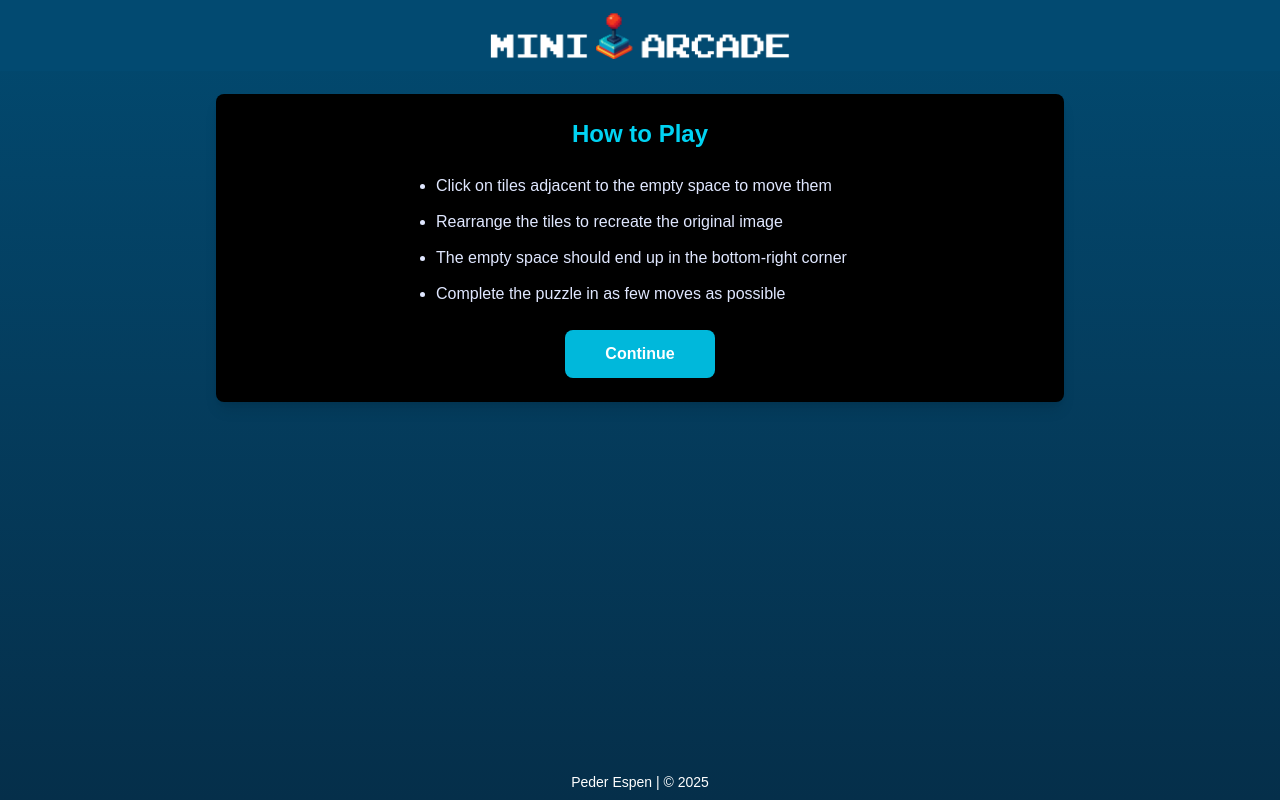
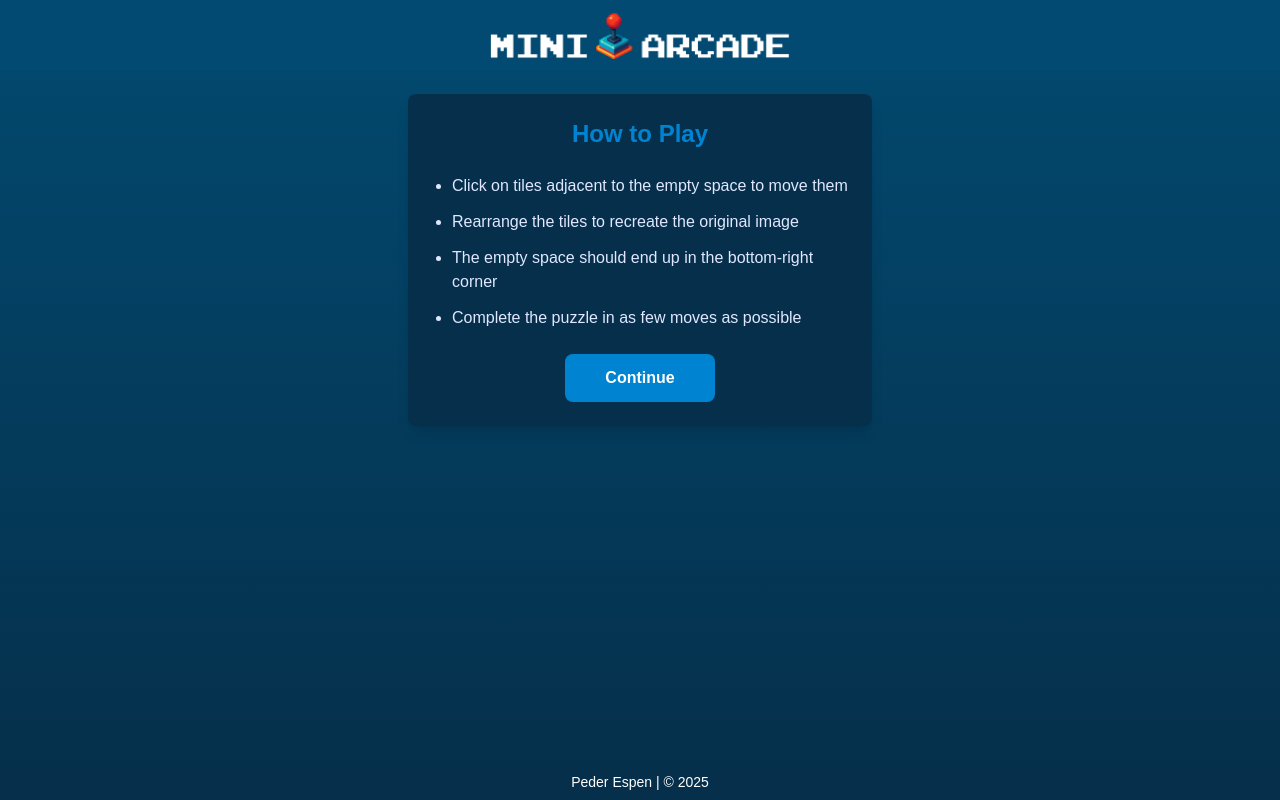
Before and after one commit to pederespen/miniarcade, a Next.js app: page /shufflemaster in a window 1280 px wide. Built offline with nearby package versions, Linux system fonts and the light colour scheme.

Commit message:
more styling

```diff
--- a/src/app/shufflemaster/components/game-setup.tsx
+++ b/src/app/shufflemaster/components/game-setup.tsx
@@ -21,7 +21,7 @@ export function GameSetup() {
   } = useGameContext();
 
   return (
-    <div className="bg-black rounded-lg p-6 shadow-lg">
+    <div className="bg-black rounded-lg p-6 shadow-lg w-full">
       <GridSizeSelector
         gridSize={gridSize}
         onGridSizeChange={onGridSizeChange}
--- a/src/app/shufflemaster/components/how-to-play-screen.tsx
+++ b/src/app/shufflemaster/components/how-to-play-screen.tsx
@@ -2,9 +2,9 @@ import React from "react";
 
 export function HowToPlayScreen({ onContinue }: { onContinue: () => void }) {
   return (
-    <div className="bg-black rounded-lg p-6 shadow-lg">
-      <div className="max-w-md mx-auto">
-        <h2 className="text-2xl font-semibold text-cyan-400 mb-6 text-center">
+    <div className="bg-sky-950 rounded-lg p-6 shadow-lg">
+      <div className="mx-auto">
+        <h2 className="text-2xl font-semibold text-sky-600 mb-6 text-center">
           How to Play
         </h2>
 
@@ -18,7 +18,7 @@ export function HowToPlayScreen({ onContinue }: { onContinue: () => void }) {
         <div className="flex justify-center">
           <button
             onClick={onContinue}
-            className="py-3 px-10 rounded-lg font-bold bg-cyan-500 hover:bg-cyan-600 text-white cursor-pointer"
+            className="py-3 px-10 rounded-lg font-bold bg-sky-600 hover:bg-cyan-600 text-white cursor-pointer"
           >
             Continue
           </button>
--- a/src/app/shufflemaster/components/image-selection.tsx
+++ b/src/app/shufflemaster/components/image-selection.tsx
@@ -65,11 +65,11 @@ export function ImageSelector({
       {/* Content */}
       {activeTab === "presets" ? (
         <div className="mt-2">
-          <div className="flex overflow-x-auto pb-4 sm:grid sm:grid-cols-3 gap-4">
+          <div className="grid grid-cols-2 sm:grid-cols-3 gap-4">
             {presetImages.map((image) => (
               <div
                 key={image.id}
-                className={`relative flex-shrink-0 w-[150px] sm:w-auto cursor-pointer rounded-lg overflow-hidden transition-all hover:opacity-90 ${
+                className={`relative cursor-pointer rounded-lg overflow-hidden transition-all hover:opacity-90 ${
                   selectedPresetId === image.id
                     ? "ring-2 ring-cyan-400 transform scale-[1.02]"
                     : ""
@@ -109,14 +109,14 @@ export function SelectedImageDisplay({
 }) {
   return (
     <div className="mb-6 flex flex-col items-center justify-center">
-      <div className="w-auto h-auto max-w-[256px] max-h-[256px] mx-auto relative mb-4 rounded-lg overflow-hidden border-2 border-indigo-500">
+      <div className="w-auto h-auto max-w-[320px] max-h-[320px] mx-auto relative mb-4 rounded-lg overflow-hidden border-2 border-indigo-500">
         <Image
           src={imageUrl}
           alt="Selected image"
-          width={192}
-          height={192}
+          width={320}
+          height={320}
           className="object-contain"
-          sizes="256px"
+          sizes="320px"
           unoptimized={isCustomImage} // Skip Next.js optimization for data URLs
         />
       </div>
--- a/src/app/shufflemaster/page.tsx
+++ b/src/app/shufflemaster/page.tsx
@@ -22,7 +22,11 @@ function ShuffleMasterContent() {
     useGameContext();
 
   return (
-    <div className="container mx-auto p-6 max-w-4xl">
+    <div
+      className={`container mx-auto p-6 ${
+        showingHowToPlay ? "max-w-lg" : gameStarted ? "max-w-4xl" : "max-w-2xl"
+      }`}
+    >
       {gameStarted ? (
         userImage && <GamePlay />
       ) : showingHowToPlay ? (
```
